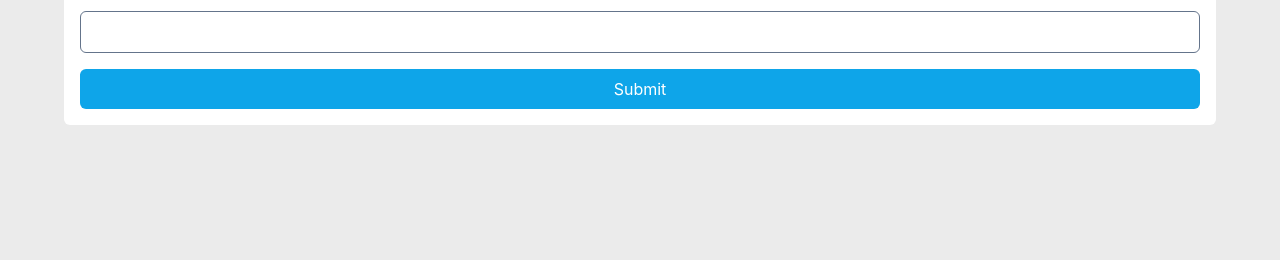
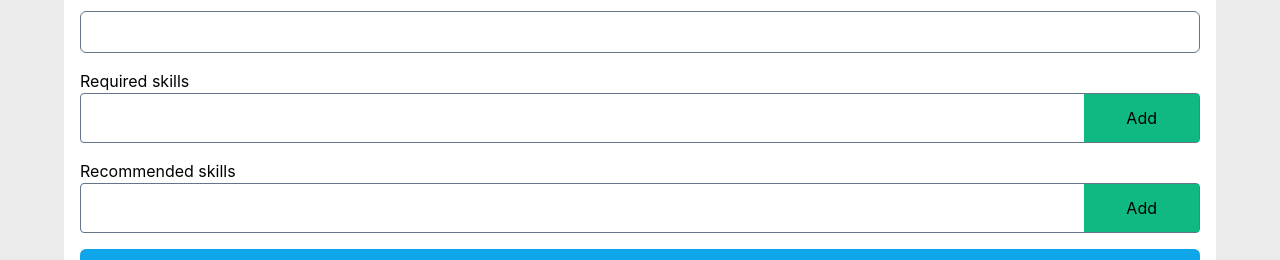
Before and after one commit to janimaenpaa/atkins-jobboard, a Next.js app: page /postjob in a window 1280 px wide. Shown: the part 689-949 px from the top of the page. Before the commit the page ends 854 px from the top, so only its background shows below. Built offline with nearby package versions, Linux system fonts and the light colour scheme.

Commit message:
Add SkillInput to form

```diff
--- /dev/null
+++ b/components/SkillInput/SkillInput.tsx
@@ -0,0 +1,79 @@
+import React, {
+  ChangeEvent,
+  Dispatch,
+  KeyboardEvent,
+  SetStateAction,
+  useState,
+} from "react";
+
+type Props = {
+  skills: string[];
+  setSkills: Dispatch<SetStateAction<string[]>>;
+  label?: string;
+  bgColor?: string;
+};
+
+const SkillInput = ({
+  skills,
+  setSkills,
+  bgColor = "bg-sky-500",
+  label,
+}: Props) => {
+  const [skill, setSkill] = useState<string>("");
+  console.log(skill);
+
+  const handleChange = (event: ChangeEvent<HTMLInputElement>) => {
+    setSkill(event.target.value);
+  };
+
+  const handleSubmit = (event: any) => {
+    event.preventDefault();
+
+    if (!skills.includes(skill) && skill.length !== 0) {
+      setSkills([...skills, skill]);
+      setSkill("");
+    }
+  };
+
+  const handleDelete = (item: string) => {
+    const filteredSkills = skills.filter((s) => s !== item);
+    setSkills(filteredSkills);
+  };
+
+  const handleKeyDown = (event: KeyboardEvent<HTMLElement>) => {
+    if (event.key === "Enter") {
+      event.preventDefault();
+      handleSubmit(event);
+    }
+  };
+
+  return (
+    <div className="flex flex-col my-2 mb-4">
+      <label>{label}</label>
+      <div className="flex border border-slate-500 rounded">
+        <input
+          className={"p-2 my-1 w-full focus:outline-none"}
+          value={skill}
+          onChange={handleChange}
+          onKeyDown={handleKeyDown}
+        />
+        <button className="bg-emerald-500 w-32" onClick={handleSubmit}>
+          Add
+        </button>
+      </div>
+      <div className="flex flex-wrap">
+        {skills.map((s) => (
+          <button
+            key={s}
+            className={`${bgColor} m-1 mt-2 p-1 px-2 rounded-md text-white`}
+            onClick={() => handleDelete(s)}
+          >
+            {s}
+          </button>
+        ))}
+      </div>
+    </div>
+  );
+};
+
+export default SkillInput;
--- /dev/null
+++ b/components/SkillInput/index.ts
@@ -0,0 +1 @@
+export { default } from "./SkillInput";
--- a/pages/postjob/index.tsx
+++ b/pages/postjob/index.tsx
@@ -1,19 +1,42 @@
 import { Post } from "@prisma/client";
-import React from "react";
+import { useRouter } from "next/router";
+import React, { useState } from "react";
 import { useForm } from "react-hook-form";
 import Card from "../../components/Card";
 import Container from "../../components/Container";
 import Input from "../../components/Input";
+import SkillInput from "../../components/SkillInput";
 
 type Props = {};
 
 const PostJob = (props: Props) => {
+  const router = useRouter();
+  const [requiredSkills, setRequiredSkills] = useState<string[]>([]);
+  const [recommendedSkills, setRecommendedSkills] = useState<string[]>([]);
   const {
     register,
     handleSubmit,
     formState: { errors },
   } = useForm<Post>();
-  const onSubmit = handleSubmit((data) => console.log(data));
+
+  const onSubmit = handleSubmit(async (data) => {
+    const newPost = { ...data, requiredSkills, recommendedSkills };
+
+    const response = await fetch(`${process.env.NEXT_PUBLIC_API_URL}/posts`, {
+      method: "POST",
+      headers: {
+        "Content-Type": "application/json",
+      },
+      body: JSON.stringify(newPost),
+    });
+
+    if (response.ok) {
+      router.push("/");
+    } else {
+      console.log(response.json());
+    }
+  });
+
   console.log({ errors });
   return (
     <Container>
@@ -58,6 +81,17 @@ const PostJob = (props: Props) => {
             error={errors?.url}
           />
           <Input register={{ ...register("deadline") }} label="Deadline" />
+          <SkillInput
+            skills={requiredSkills}
+            setSkills={setRequiredSkills}
+            label="Required skills"
+            bgColor="bg-emerald-500"
+          />
+          <SkillInput
+            skills={recommendedSkills}
+            setSkills={setRecommendedSkills}
+            label="Recommended skills"
+          />
           <button
             className="w-full bg-sky-500 p-2 text-white rounded-md"
             type="submit"
```
